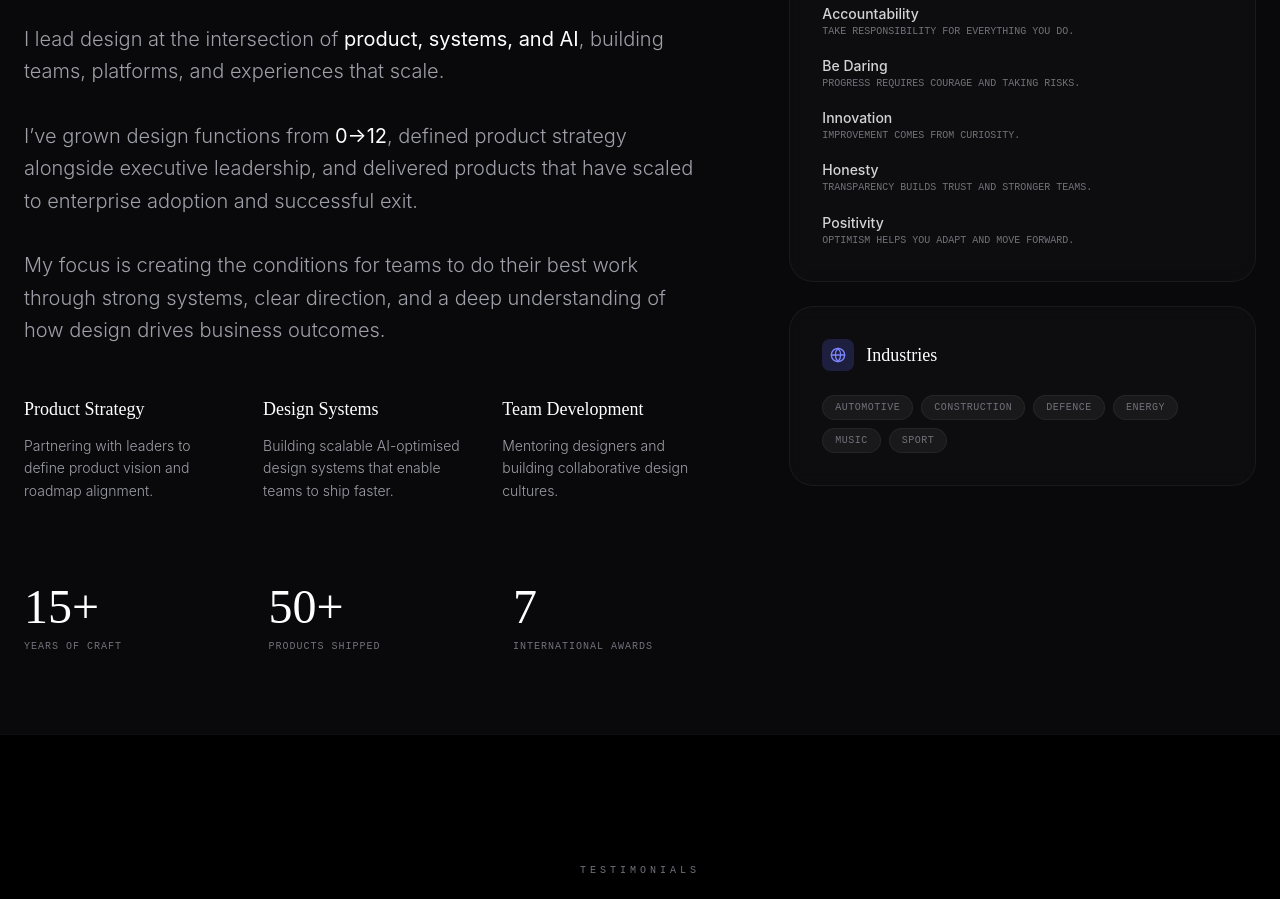
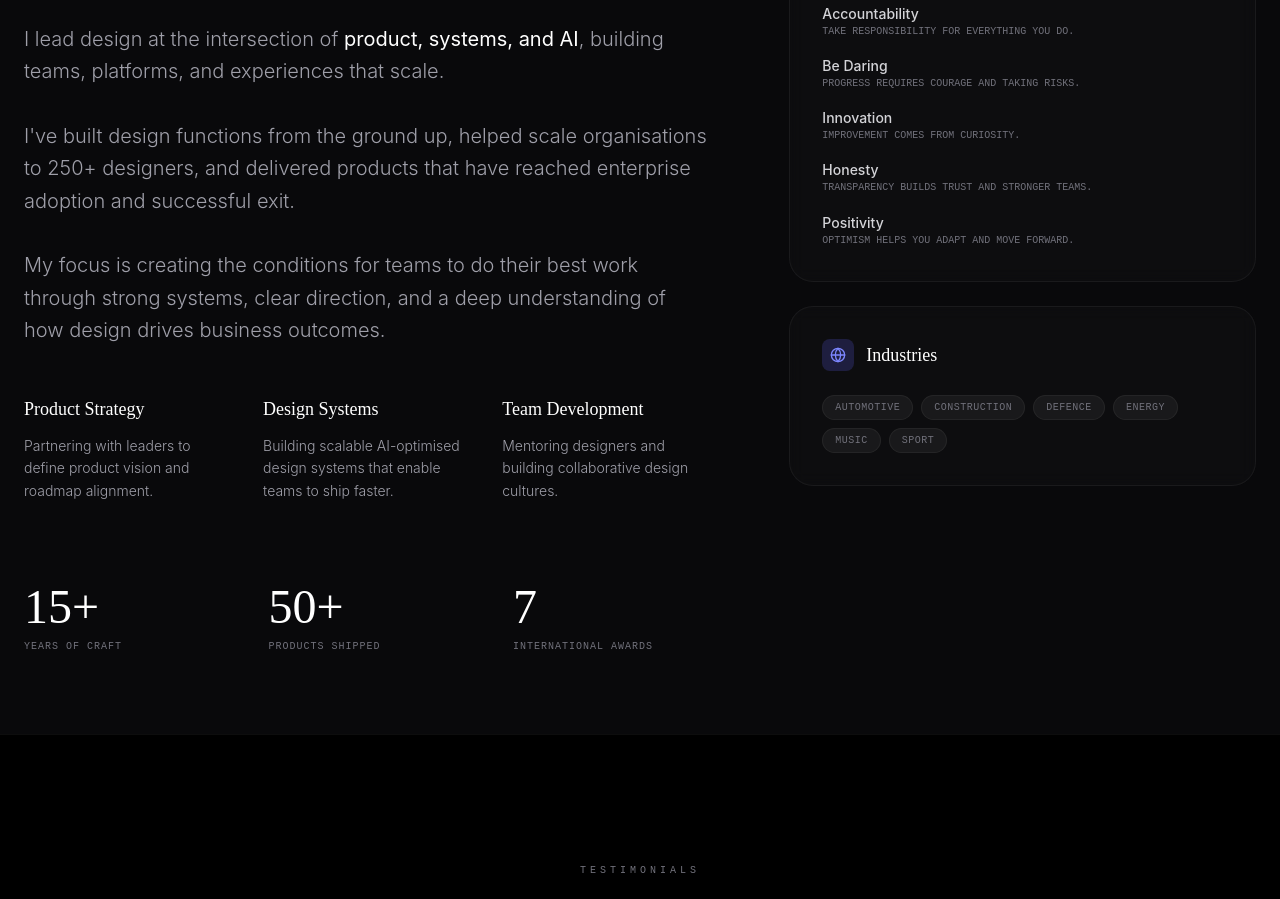
Before and after one commit to NikHannay/personal-website, a React (Vite) app: page / in a window 1280 px wide. Shown: the part 2940-3839 px from the top of the page. Built offline with nearby package versions, Linux system fonts and the light colour scheme.

Commit message:
Update App.tsx

```diff
--- a/src/App.tsx
+++ b/src/App.tsx
@@ -769,7 +769,7 @@ const Experience = () => {
                 I lead design at the intersection of <span className="text-black dark:text-white font-normal">product, systems, and AI</span>, building teams, platforms, and experiences that scale.
               </p>
               <p>
-                I’ve grown design functions from <span className="text-black dark:text-white font-normal">0→12</span>, defined product strategy alongside executive leadership, and delivered products that have scaled to enterprise adoption and successful exit.
+                I've built design functions from the ground up, helped scale organisations to 250+ designers, and delivered products that have reached enterprise adoption and successful exit.
               </p>
               <p>
                 My focus is creating the conditions for teams to do their best work through strong systems, clear direction, and a deep understanding of how design drives business outcomes.
```
